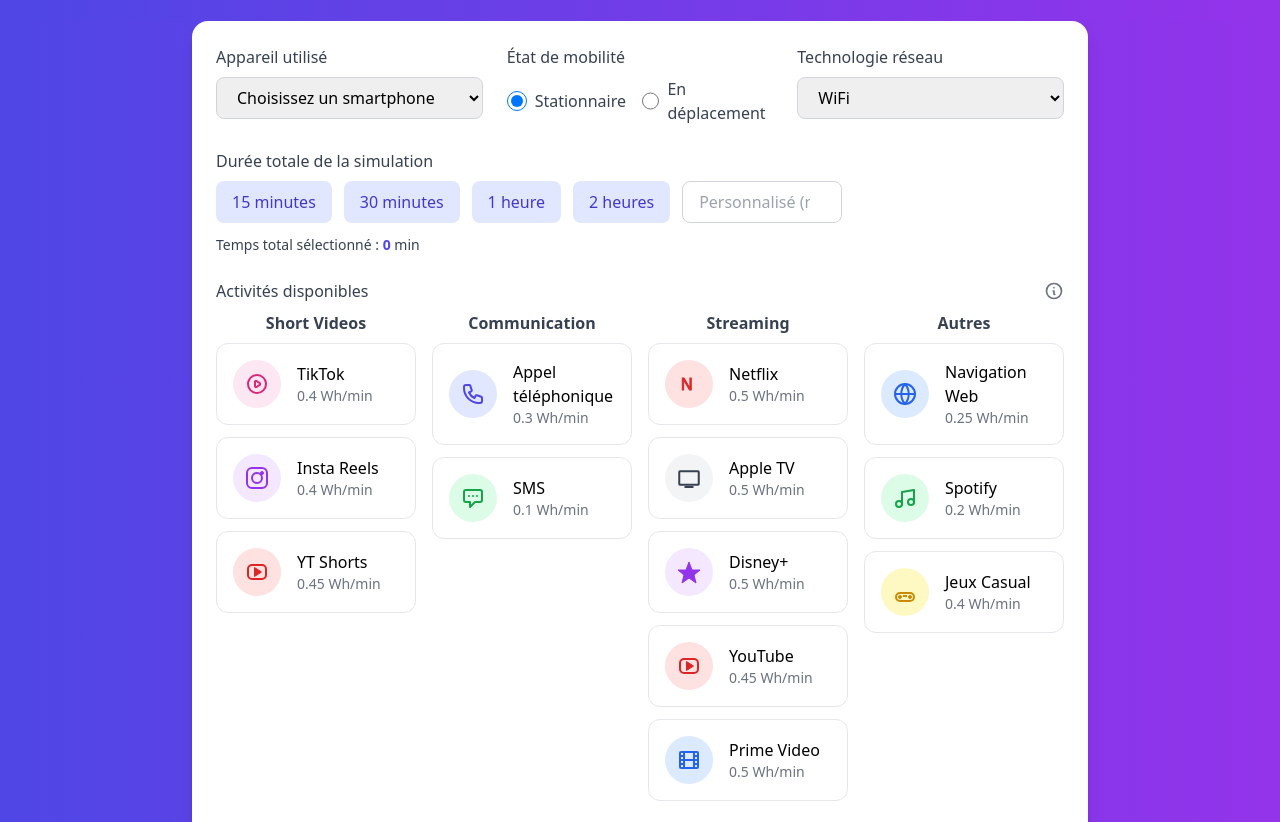
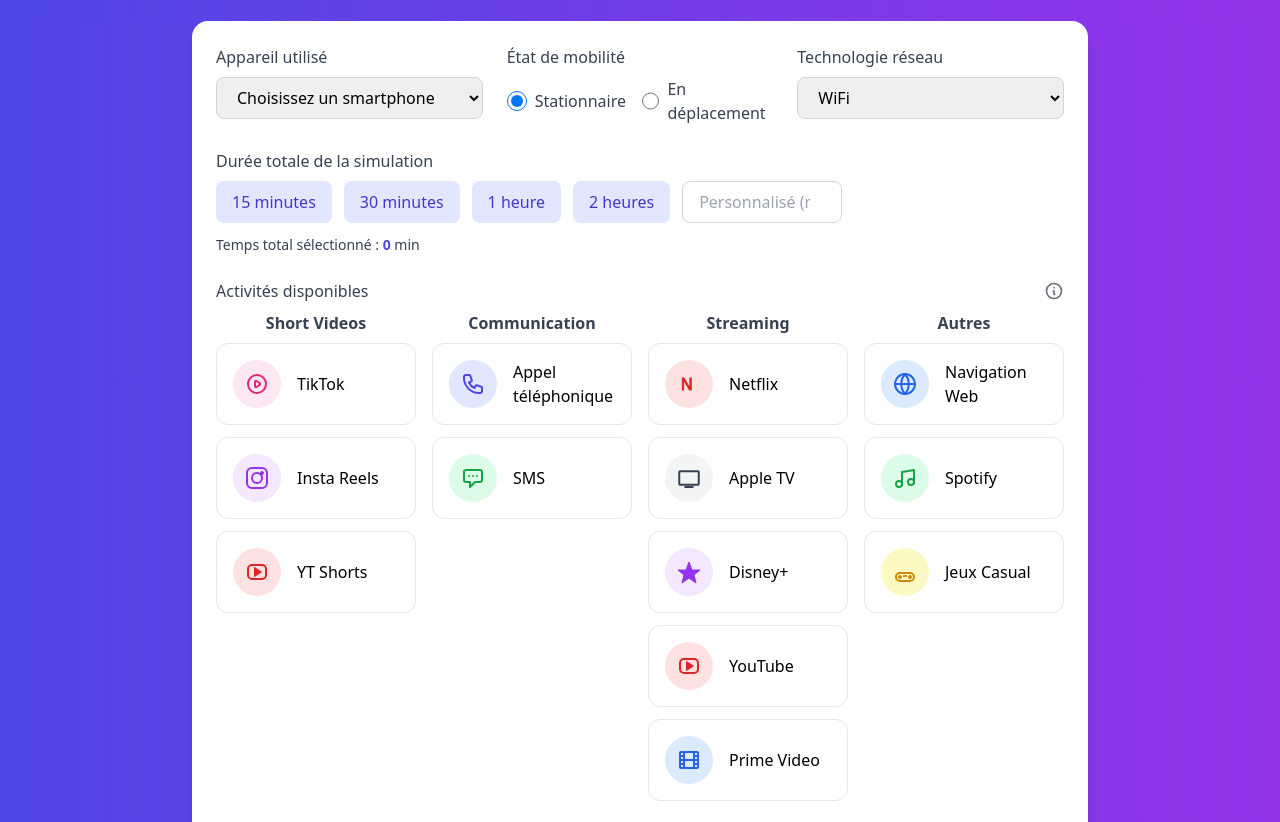
Before and after one commit to ccanela/SIR, a website: page website/client/index.html in a window 1280 px wide. Shown: the part 127-949 px from the top of the page. Drawn offline with nearby package versions, Linux system fonts and the light colour scheme.

Commit message:
modifs front

```diff
--- a/website/client/index.html
+++ b/website/client/index.html
@@ -111,7 +111,7 @@
                 <button class="duration-btn px-4 py-2 rounded-lg bg-indigo-100 hover:bg-indigo-200 text-indigo-700 font-medium" data-minutes="60">1 heure</button>
                 <button class="duration-btn px-4 py-2 rounded-lg bg-indigo-100 hover:bg-indigo-200 text-indigo-700 font-medium" data-minutes="120">2 heures</button>
                 <div class="relative w-full md:w-auto mt-2 md:mt-0">
-                    <input type="number" id="custom-duration" placeholder="Personnalisé (min)" class="px-4 py-2 rounded-lg border border-gray-300 focus:outline-none focus:ring-2 focus:ring-indigo-500 w-full md:w-40">
+                    <input type="number" id="custom-duration" min="5" placeholder="Personnalisé (min)" class="px-4 py-2 rounded-lg border border-gray-300 focus:outline-none focus:ring-2 focus:ring-indigo-500 w-full md:w-40">
                 </div>
             </div>
             <div class="mt-3 text-sm text-gray-700">
@@ -146,7 +146,6 @@
                                 </div>
                                 <div class="ml-4">
                                     <h3 class="font-medium">TikTok</h3>
-                                    <p class="text-sm text-gray-500">0.4 Wh/min</p>
                                 </div>
                             </div>
                         </div>
@@ -164,7 +163,6 @@
                                 </div>
                                 <div class="ml-4">
                                     <h3 class="font-medium">Insta Reels</h3>
-                                    <p class="text-sm text-gray-500">0.4 Wh/min</p>
                                 </div>
                             </div>
                         </div>
@@ -181,7 +179,6 @@
                                 </div>
                                 <div class="ml-4">
                                     <h3 class="font-medium">YT Shorts</h3>
-                                    <p class="text-sm text-gray-500">0.45 Wh/min</p>
                                 </div>
                             </div>
                         </div>
@@ -202,7 +199,6 @@
                                 </div>
                                 <div class="ml-4">
                                     <h3 class="font-medium">Appel téléphonique</h3>
-                                    <p class="text-sm text-gray-500">0.3 Wh/min</p>
                                 </div>
                             </div>
                         </div>
@@ -218,7 +214,6 @@
                                 </div>
                                 <div class="ml-4">
                                     <h3 class="font-medium">SMS</h3>
-                                    <p class="text-sm text-gray-500">0.1 Wh/min</p>
                                 </div>
                             </div>
                         </div>
@@ -240,7 +235,6 @@
                                 </div>
                                 <div class="ml-4">
                                     <h3 class="font-medium">Netflix</h3>
-                                    <p class="text-sm text-gray-500">0.5 Wh/min</p>
                                 </div>
                             </div>
                         </div>
@@ -255,7 +249,6 @@
                                 </div>
                                 <div class="ml-4">
                                     <h3 class="font-medium">Apple TV</h3>
-                                    <p class="text-sm text-gray-500">0.5 Wh/min</p>
                                 </div>
                             </div>
                         </div>
@@ -271,7 +264,6 @@
                                 </div>
                                 <div class="ml-4">
                                     <h3 class="font-medium">Disney+</h3>
-                                    <p class="text-sm text-gray-500">0.5 Wh/min</p>
                                 </div>
                             </div>
                         </div>
@@ -288,7 +280,6 @@
                                 </div>
                                 <div class="ml-4">
                                     <h3 class="font-medium">YouTube</h3>
-                                    <p class="text-sm text-gray-500">0.45 Wh/min</p>
                                 </div>
                             </div>
                         </div>
@@ -303,7 +294,6 @@
                                 </div>
                                 <div class="ml-4">
                                     <h3 class="font-medium">Prime Video</h3>
-                                    <p class="text-sm text-gray-500">0.5 Wh/min</p>
                                 </div>
                             </div>
                         </div>
@@ -326,7 +316,6 @@
                                 </div>
                                 <div class="ml-4">
                                     <h3 class="font-medium">Navigation Web</h3>
-                                    <p class="text-sm text-gray-500">0.25 Wh/min</p>
                                 </div>
                             </div>
                         </div>
@@ -344,7 +333,6 @@
                                 </div>
                                 <div class="ml-4">
                                     <h3 class="font-medium">Spotify</h3>
-                                    <p class="text-sm text-gray-500">0.2 Wh/min</p>
                                 </div>
                             </div>
                         </div>
@@ -363,7 +351,6 @@
                                 </div>
                                 <div class="ml-4">
                                     <h3 class="font-medium">Jeux Casual</h3>
-                                    <p class="text-sm text-gray-500">0.4 Wh/min</p>
                                 </div>
                             </div>
                         </div>
```
